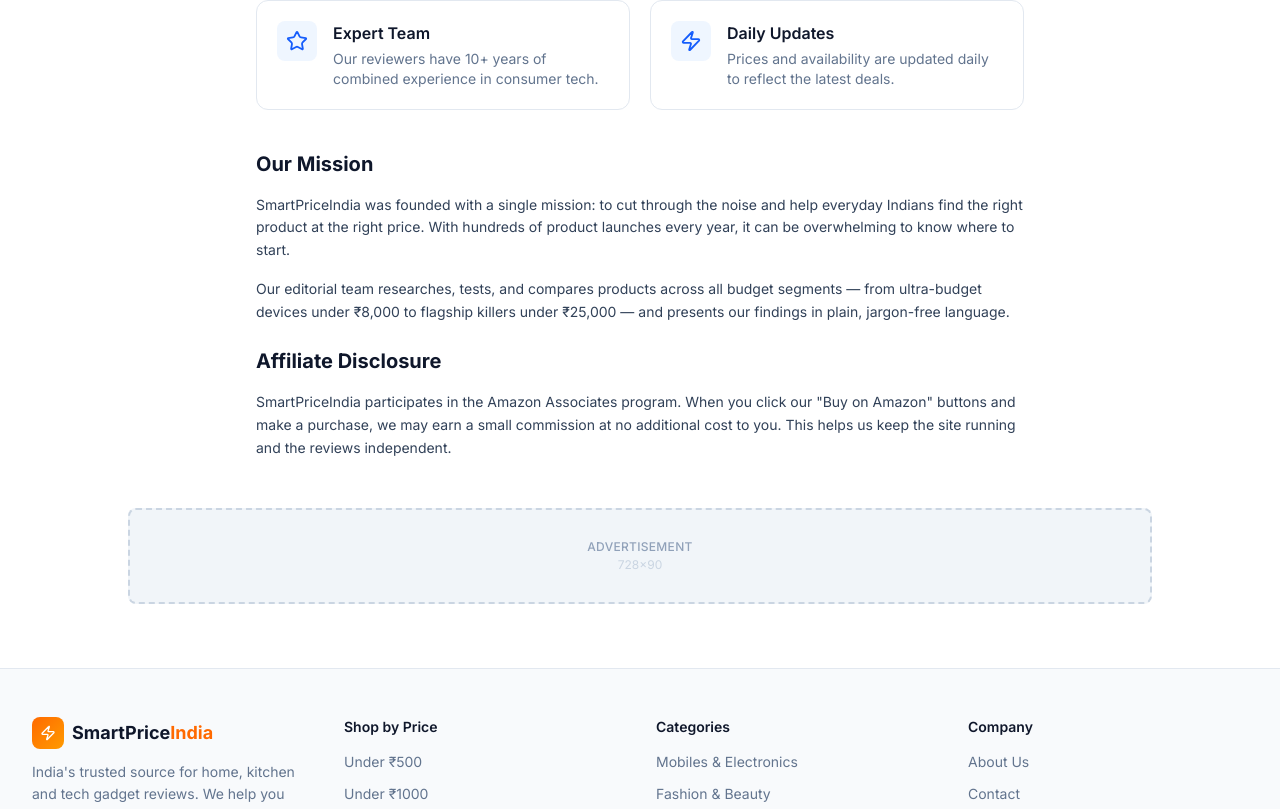
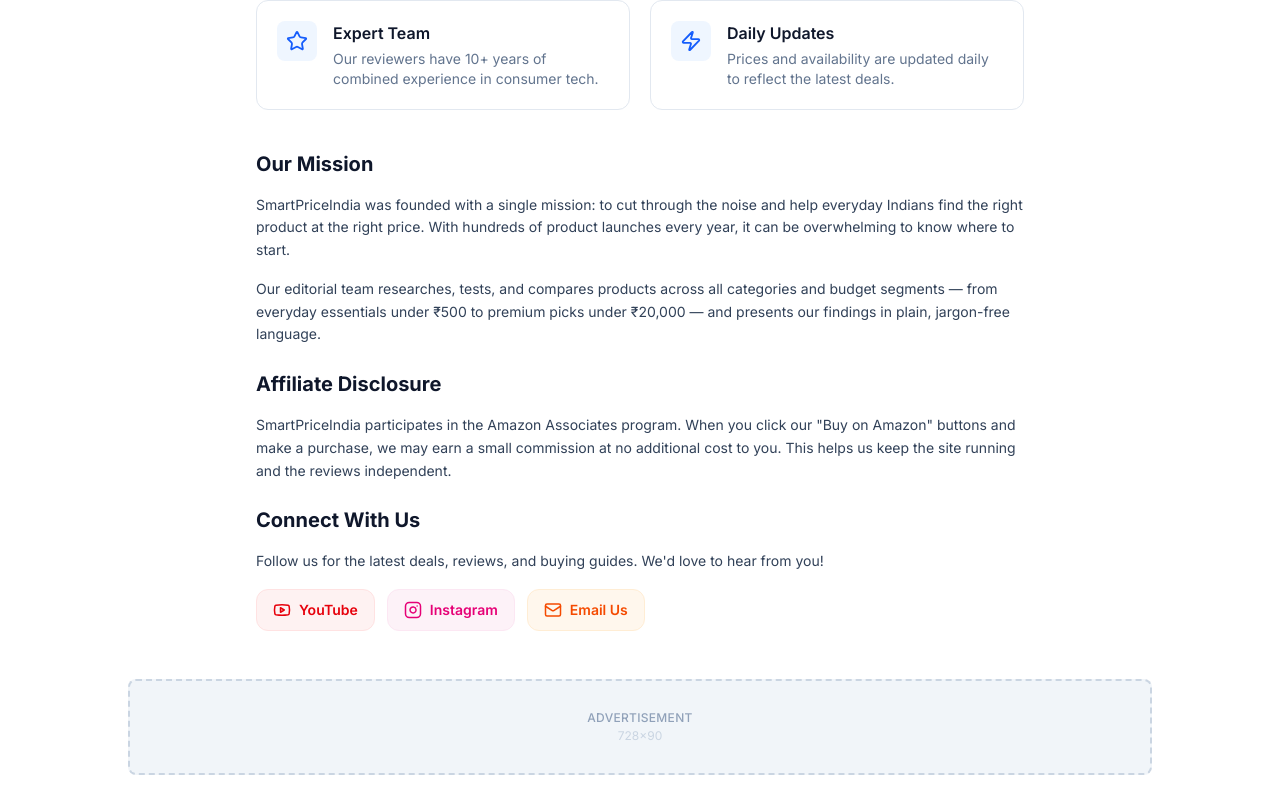
Before and after one commit to TechAadiAi/smartpriceindia, a Next.js app: page /about in a window 1280 px wide. Shown: the part 370-1179 px from the top of the page. Built offline with nearby package versions, Linux system fonts and the light colour scheme; no server answers.

Commit message:
Add social links to about page

```diff
--- a/src/app/about/page.tsx
+++ b/src/app/about/page.tsx
@@ -1,6 +1,6 @@
 import { Metadata } from "next";
 import PageLayout from "@/components/layout/PageLayout";
-import { Shield, Users, Star, Zap } from "lucide-react";
+import { Shield, Users, Star, Zap, Youtube, Instagram, Mail } from "lucide-react";
 
 export const metadata: Metadata = {
   title: "About Us – SmartPriceIndia",
@@ -69,9 +69,9 @@
             of product launches every year, it can be overwhelming to know where to start.
           </p>
           <p>
-            Our editorial team researches, tests, and compares products across all budget
-            segments — from ultra-budget devices under ₹8,000 to flagship killers under
-            ₹25,000 — and presents our findings in plain, jargon-free language.
+            Our editorial team researches, tests, and compares products across all categories
+            and budget segments — from everyday essentials under ₹500 to premium picks under
+            ₹20,000 — and presents our findings in plain, jargon-free language.
           </p>
           <h2 className="text-xl font-bold text-slate-900 dark:text-white mt-6">
             Affiliate Disclosure
@@ -82,6 +82,38 @@
             at no additional cost to you. This helps us keep the site running and the reviews
             independent.
           </p>
+
+          <h2 className="text-xl font-bold text-slate-900 dark:text-white mt-6">
+            Connect With Us
+          </h2>
+          <p>
+            Follow us for the latest deals, reviews, and buying guides. We&apos;d love to hear
+            from you!
+          </p>
+          <div className="flex flex-wrap gap-3 not-prose">
+            <a
+              href="https://www.youtube.com/@SmartPriceIndiaOfficial"
+              target="_blank"
+              rel="noopener noreferrer"
+              className="inline-flex items-center gap-2 bg-red-50 dark:bg-red-950/30 text-red-600 dark:text-red-400 font-semibold px-4 py-2.5 rounded-xl border border-red-100 dark:border-red-900 hover:bg-red-100 dark:hover:bg-red-950 transition-colors text-sm"
+            >
+              <Youtube size={18} /> YouTube
+            </a>
+            <a
+              href="https://instagram.com/smartpriceindia"
+              target="_blank"
+              rel="noopener noreferrer"
+              className="inline-flex items-center gap-2 bg-pink-50 dark:bg-pink-950/30 text-pink-600 dark:text-pink-400 font-semibold px-4 py-2.5 rounded-xl border border-pink-100 dark:border-pink-900 hover:bg-pink-100 dark:hover:bg-pink-950 transition-colors text-sm"
+            >
+              <Instagram size={18} /> Instagram
+            </a>
+            <a
+              href="mailto:smartpriceindiaofficial@gmail.com"
+              className="inline-flex items-center gap-2 bg-orange-50 dark:bg-orange-950/30 text-orange-600 dark:text-orange-400 font-semibold px-4 py-2.5 rounded-xl border border-orange-100 dark:border-orange-900 hover:bg-orange-100 dark:hover:bg-orange-950 transition-colors text-sm"
+            >
+              <Mail size={18} /> Email Us
+            </a>
+          </div>
         </div>
       </div>
     </PageLayout>
```
